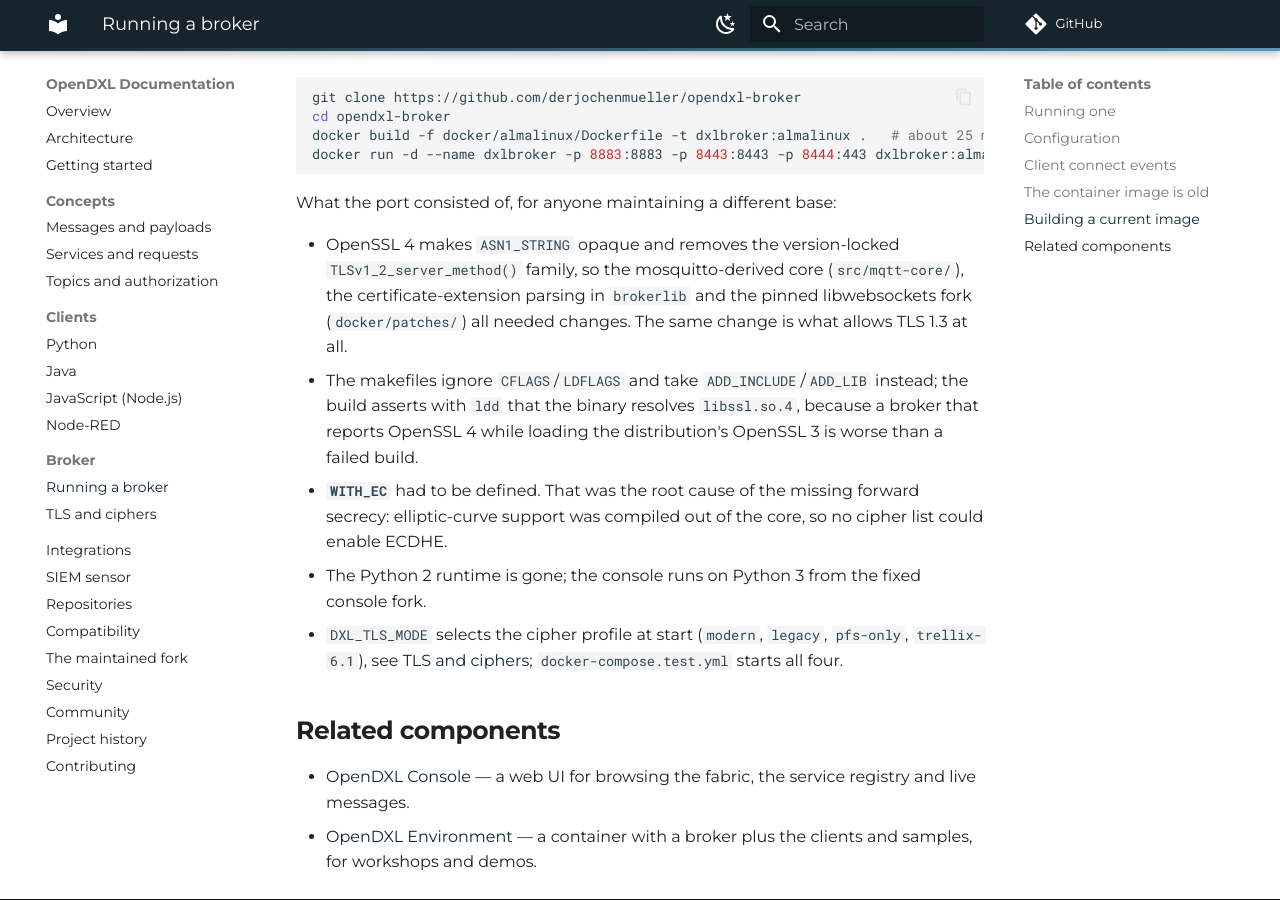
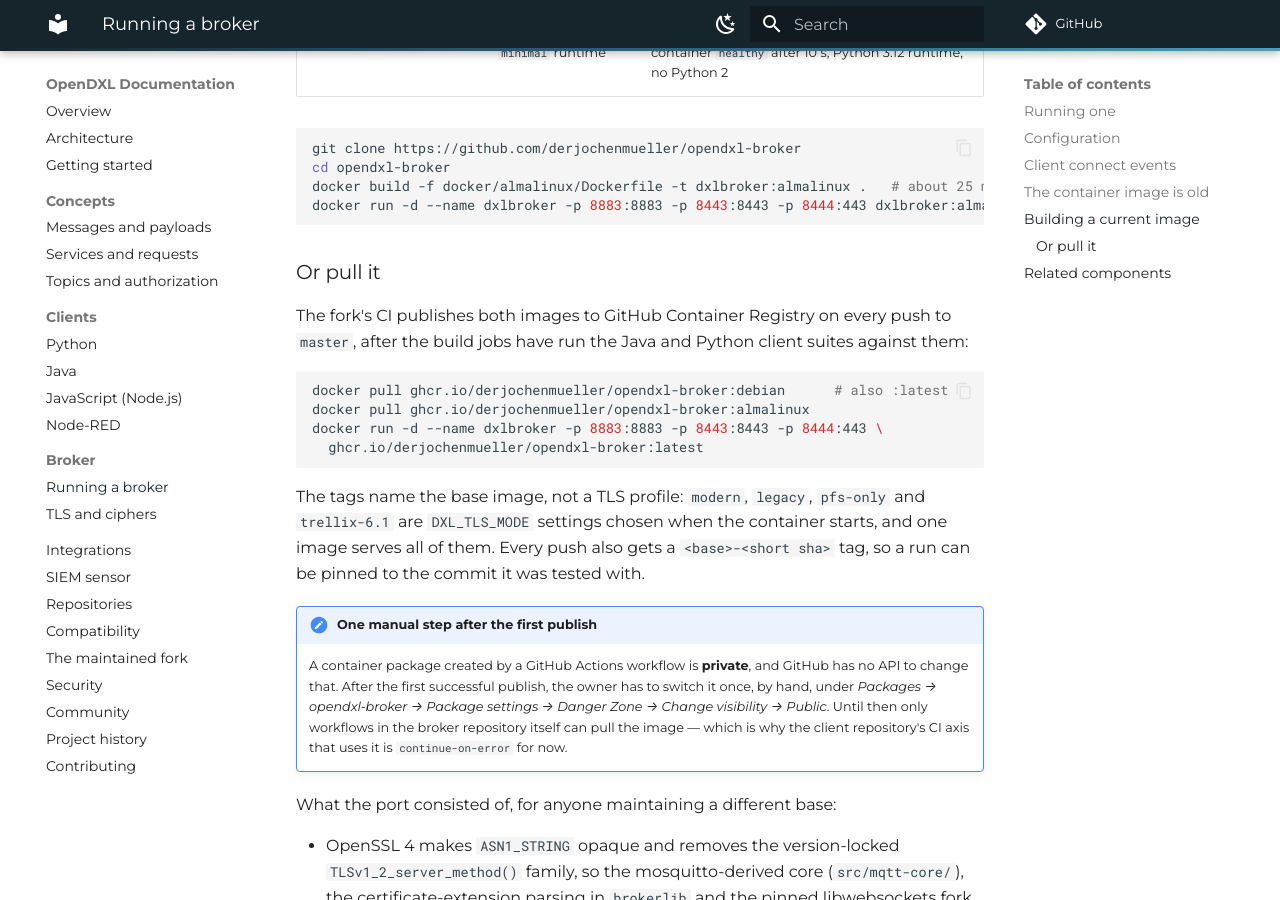
Before and after one commit to JMuellerTX/opendxl-docs, an MkDocs documentation site: the page built from docs/broker/index.md, in a window 1280 px wide and 900 px high, scrolled down 3744 px. Built offline with MkDocs 1.6.1 and Material for MkDocs 9.7.7, drawn with Linux system fonts in a browser that asks for light colours; comment, search, counter and statistics services are not loaded; some of the changed text lies outside the part shown.

Commit message:
Document the GHCR broker images and the cryptography migration
Broker page: the fork's CI now pushes both images to GHCR after the client
suites have run against them, so the page says how to pull them, what the
tags mean (base image, not TLS profile - those are DXL_TLS_MODE settings) and
that the package has to be made public by hand once, because a workflow's
package starts out private and there is no API for it.

Python client page: the provisioning CLI no longer uses oscrypto/asn1crypto.
Says what that changes for users (one maintained dependency instead of an
unmaintained submodule that fails on some OpenSSL 3 builds), what is
identical (request structure, PKCS#8 output) and the one difference that is
not (PBKDF2 iterations for an encrypted key).

Co-Authored-By: Claude Opus 5 <noreply@anthropic.com>
Claude-Session: https://claude.ai/code/session_01BNEt6qDYkn7vzBQmSyTatV

````diff
--- a/docs/broker/index.md
+++ b/docs/broker/index.md
@@ -6,6 +6,9 @@ authorization, a service registry, and bridging to other brokers.
 
 - Upstream: [opendxl/opendxl-broker](https://github.com/opendxl/opendxl-broker)
 - Image: [`opendxl/opendxl-broker`](https://hub.docker.com/r/opendxl/opendxl-broker) on Docker Hub
+  (2021, OpenSSL 1.0.2 — see [below](#the-container-image-is-old)); the maintained fork
+  publishes a current one to
+  [`ghcr.io/derjochenmueller/opendxl-broker`](https://github.com/derjochenmueller/opendxl-broker/pkgs/container/opendxl-broker)
 
 It speaks the same protocol as a Trellix DXL broker. A client provisioned against one works
 against the other; what differs is management (files here, ePolicy Orchestrator there),
@@ -127,6 +130,31 @@ docker build -f docker/almalinux/Dockerfile -t dxlbroker:almalinux .   # about 2
 docker run -d --name dxlbroker -p 8883:8883 -p 8443:8443 -p 8444:443 dxlbroker:almalinux
 ```
 
+### Or pull it
+
+The fork's CI publishes both images to GitHub Container Registry on every push to `master`,
+after the build jobs have run the Java and Python client suites against them:
+
+```bash
+docker pull ghcr.io/derjochenmueller/opendxl-broker:debian      # also :latest
+docker pull ghcr.io/derjochenmueller/opendxl-broker:almalinux
+docker run -d --name dxlbroker -p 8883:8883 -p 8443:8443 -p 8444:443 \
+  ghcr.io/derjochenmueller/opendxl-broker:latest
+```
+
+The tags name the base image, not a TLS profile: `modern`, `legacy`, `pfs-only` and
+`trellix-6.1` are `DXL_TLS_MODE` settings chosen when the container starts, and one image
+serves all of them. Every push also gets a `<base>-<short sha>` tag, so a run can be pinned to
+the commit it was tested with.
+
+!!! note "One manual step after the first publish"
+
+    A container package created by a GitHub Actions workflow is **private**, and GitHub has no
+    API to change that. After the first successful publish, the owner has to switch it once, by
+    hand, under *Packages → opendxl-broker → Package settings → Danger Zone → Change visibility
+    → Public*. Until then only workflows in the broker repository itself can pull the image —
+    which is why the client repository's CI axis that uses it is `continue-on-error` for now.
+
 What the port consisted of, for anyone maintaining a different base:
 
 - OpenSSL 4 makes `ASN1_STRING` opaque and removes the version-locked `TLSv1_2_server_method()`
````
Also changed, not shown: docs/clients/python.md (+20 -0 lines), docs/compatibility.md (+1 -1 lines).
